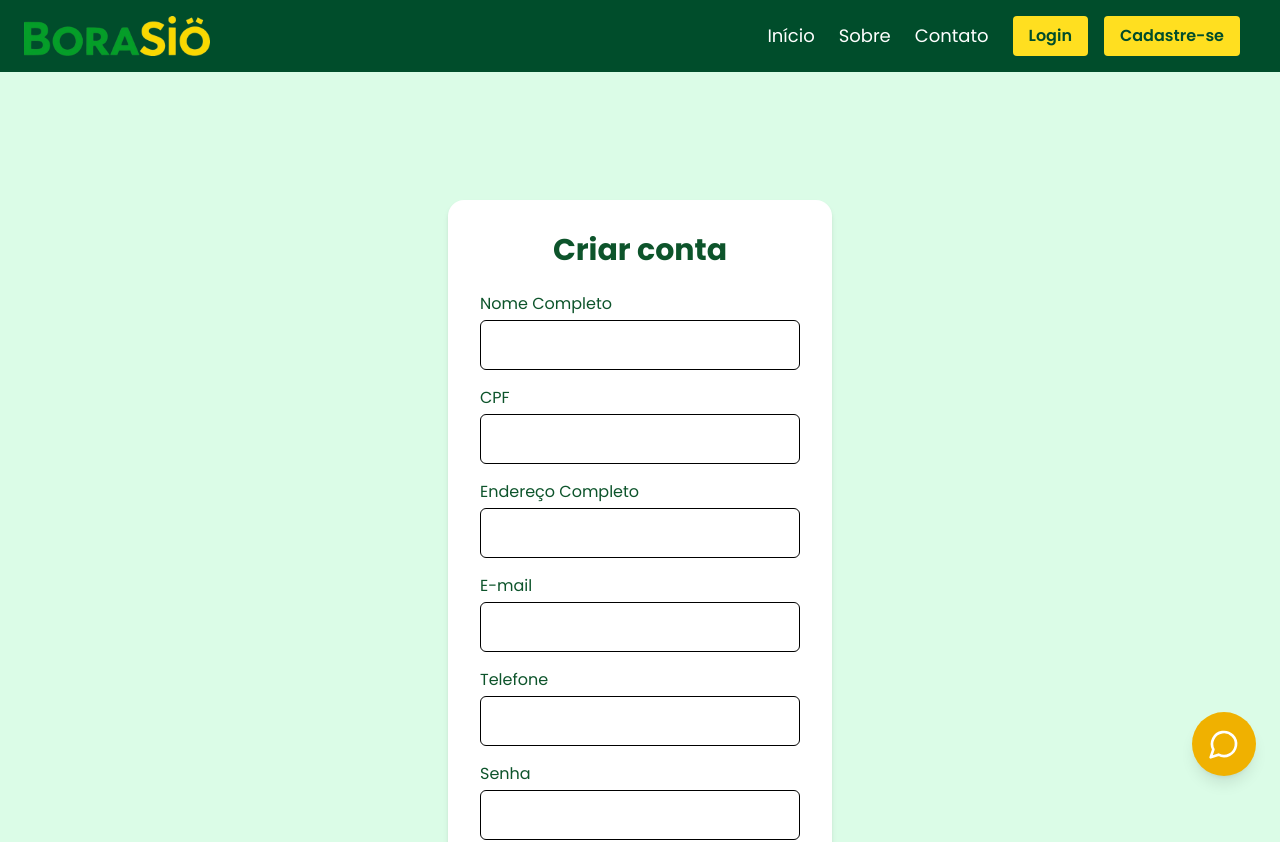
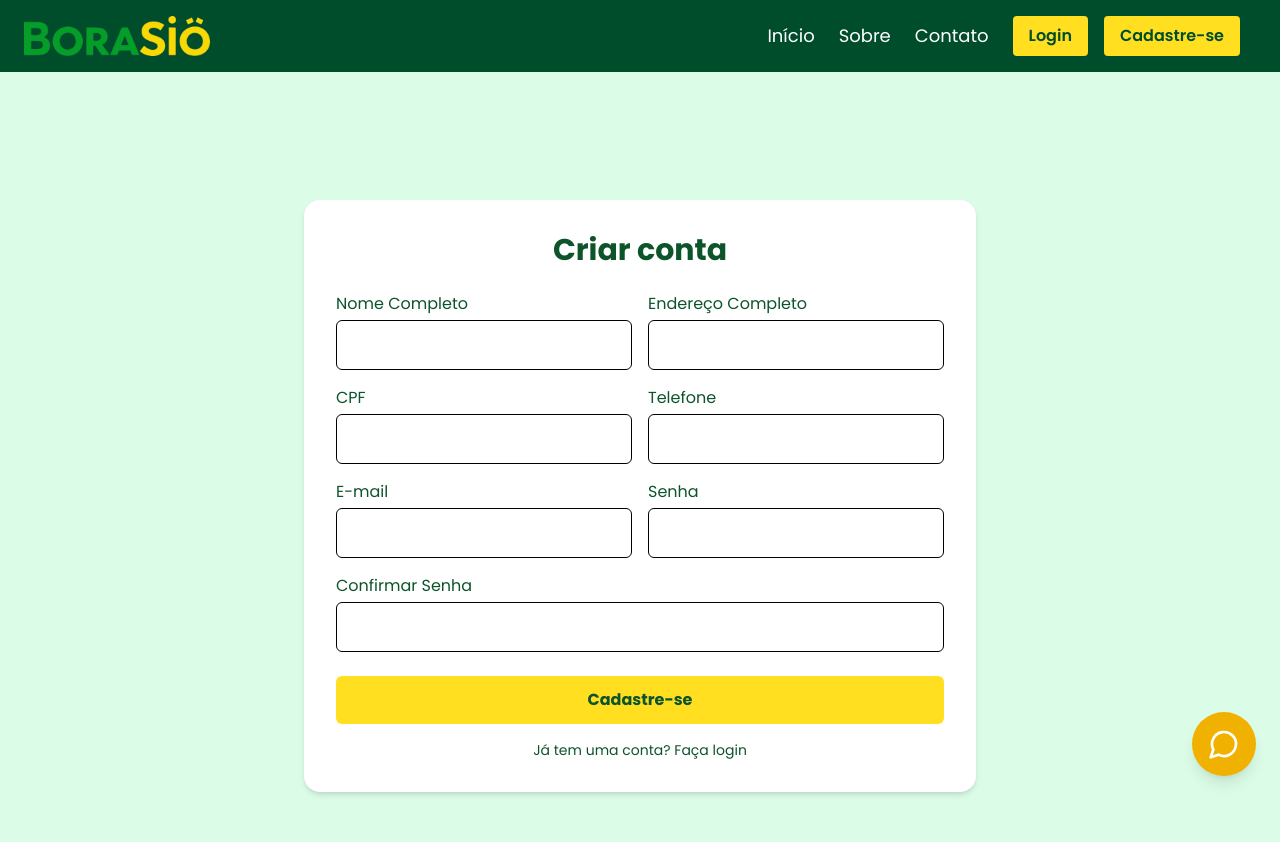
Before and after one commit to prof-freedson/pi-borasio, a Next.js app: page /pessoal/cadastro in a window 1280 px wide. Shown: the top 842 px of the page. Built offline with nearby package versions, Linux system fonts and the light colour scheme.

Commit message:
Arquivo do cadastro modificado

```diff
--- a/src/app/pessoal/cadastro/page.tsx
+++ b/src/app/pessoal/cadastro/page.tsx
@@ -28,7 +28,6 @@ const Cadastro = () => {
     setIsLoading(true);
     setError("");
 
-    // Validação básica
     if (form.senha !== form.confirmarSenha) {
       setError("As senhas não coincidem");
       setIsLoading(false);
@@ -36,11 +35,8 @@ const Cadastro = () => {
     }
 
     try {
-      // Simulação de chamada API
       console.log("Dados para cadastro:", form);
       await new Promise(resolve => setTimeout(resolve, 1000));
-
-      // Redirecionamento após cadastro
       router.push("/usuario");
     } catch (err) {
       setError("Erro ao cadastrar. Tente novamente.");
@@ -51,7 +47,7 @@ const Cadastro = () => {
 
   return (
     <main className="min-h-screen bg-green-100 flex items-center justify-center px-4 pt-20 md:pt-32 pb-20 md:pb-32">
-      <div className="bg-white p-8 rounded-2xl shadow-md w-full max-w-sm">
+      <div className="bg-white p-8 rounded-2xl shadow-md w-full max-w-2xl"> {/* Aumentei o max-width */}
         <h1 className="text-3xl font-bold text-center text-green-900 mb-6">
           Criar conta
         </h1>
@@ -62,7 +58,10 @@ const Cadastro = () => {
           </div>
         )}
 
-        <form onSubmit={handleSubmit} className="space-y-4">
+        <form onSubmit={handleSubmit}>
+          <div className="grid grid-cols-1 md:grid-cols-2 gap-4">
+            {/* Coluna 1 */}
+            <div className="space-y-4">
               {/* Nome Completo */}
               <div>
                 <label htmlFor="nome" className="block text-green-900 mb-1">
@@ -95,6 +94,25 @@ const Cadastro = () => {
                 />
               </div>
 
+              {/* Email */}
+              <div>
+                <label htmlFor="email" className="block text-green-900 mb-1">
+                  E-mail
+                </label>
+                <input
+                  type="email"
+                  name="email"
+                  id="email"
+                  value={form.email}
+                  onChange={handleChange}
+                  className="w-full p-3 border rounded-md focus:outline-none focus:ring-2 focus:ring-green-500"
+                  required
+                />
+              </div>
+            </div>
+
+            {/* Coluna 2 */}
+            <div className="space-y-4">
               {/* Endereço */}
               <div>
                 <label htmlFor="endereco" className="block text-green-900 mb-1">
@@ -105,22 +123,6 @@ const Cadastro = () => {
                   name="endereco"
                   id="endereco"
                   value={form.endereco}
-              onChange={handleChange}
-              className="w-full p-3 border rounded-md focus:outline-none focus:ring-2 focus:ring-green-500"
-              required
-            />
-          </div>
-
-          {/* Email */}
-          <div>
-            <label htmlFor="email" className="block text-green-900 mb-1">
-              E-mail
-            </label>
-            <input
-              type="email"
-              name="email"
-              id="email"
-              value={form.email}
                   onChange={handleChange}
                   className="w-full p-3 border rounded-md focus:outline-none focus:ring-2 focus:ring-green-500"
                   required
@@ -159,9 +161,11 @@ const Cadastro = () => {
                   minLength={6}
                 />
               </div>
+            </div>
+          </div>
 
-          {/* Confirmar Senha */}
-          <div>
+          {/* Confirmar Senha (ocupa linha inteira) */}
+          <div className="mt-4">
             <label htmlFor="confirmarSenha" className="block text-green-900 mb-1">
               Confirmar Senha
             </label>
@@ -180,7 +184,7 @@ const Cadastro = () => {
           <button
             type="submit"
             disabled={isLoading}
-            className={`w-full bg-yellow-300 text-green-900 font-bold py-3 rounded-md hover:bg-yellow-400 transition ${
+            className={`w-full mt-6 bg-yellow-300 text-green-900 font-bold py-3 rounded-md hover:bg-yellow-400 transition ${
               isLoading ? "opacity-70 cursor-not-allowed" : ""
             }`}
           >
--- a/src/app/usuario/page.tsx
+++ b/src/app/usuario/page.tsx
@@ -11,7 +11,7 @@ export default function Usuario() {
   const [selectedCorrida, setSelectedCorrida] = useState<any>(null)
   const searchParams = useSearchParams()
 
-  const [nome, setNome] = useState('Sarah lima pereira')
+  const [nome, setNome] = useState('Sarah Lima Pereira')
   const [email, setEmail] = useState('Sarah@exemplo.com')
   const [telefone, setTelefone] = useState('(98) 98877-8999')
   const [cpf, setCpf] = useState('123.456.789-00')
```
Lines whose indentation alone changed are shown as unchanged.
